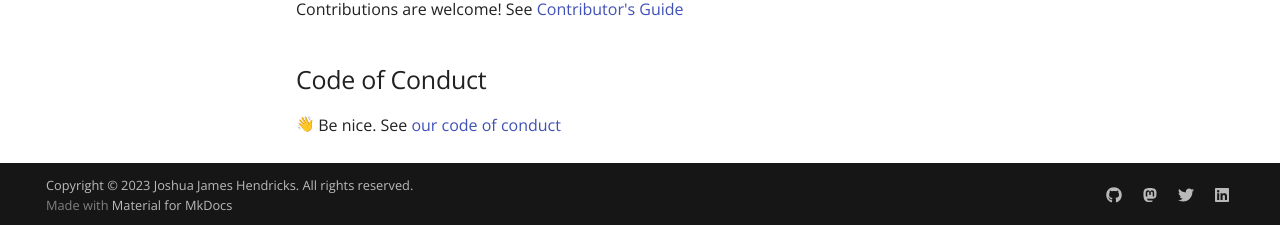
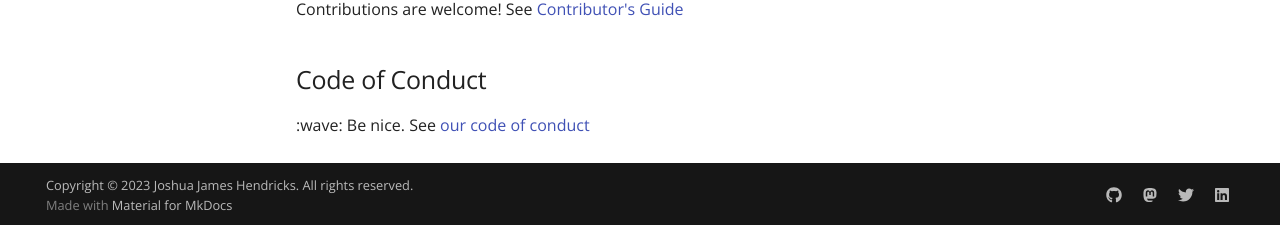
Before and after one commit to joshooaj/mkdocs-deploy, an MkDocs documentation site: the page built from docs/README.md, in a window 1280 px wide and 900 px high, scrolled down 1799 px. Shown: the part 672-897 px from the top of the window. Built offline with MkDocs 1.6.1 and Material for MkDocs 9.7.7, drawn with Linux system fonts in a browser that asks for light colours; emoji names are drawn with the system emoji font; comment, search, counter and statistics services are not loaded.

Commit message:
remove !!python tags for now

```diff
--- a/mkdocs.yml
+++ b/mkdocs.yml
@@ -64,9 +64,9 @@
   - admonition
   - meta
   - md_in_html
-  - pymdownx.emoji:
-      emoji_index: !!python/name:material.extensions.emoji.twemoji
-      emoji_generator: !!python/name:material.extensions.emoji.to_svg
+  # - pymdownx.emoji:
+  #     emoji_index: !!python/name:material.extensions.emoji.twemoji
+  #     emoji_generator: !!python/name:material.extensions.emoji.to_svg
   - pymdownx.highlight:
       linenums_style: pymdownx-inline
       anchor_linenums: true
@@ -82,9 +82,9 @@
   - pymdownx.tabbed:
       alternate_style: true
       combine_header_slug: true
-      slugify: !!python/object/apply:pymdownx.slugs.slugify
-        kwds:
-          case: lower
+      # slugify: !!python/object/apply:pymdownx.slugs.slugify
+      #   kwds:
+      #     case: lower
   - pymdownx.tasklist:
       custom_checkbox: true
   - toc:
```
